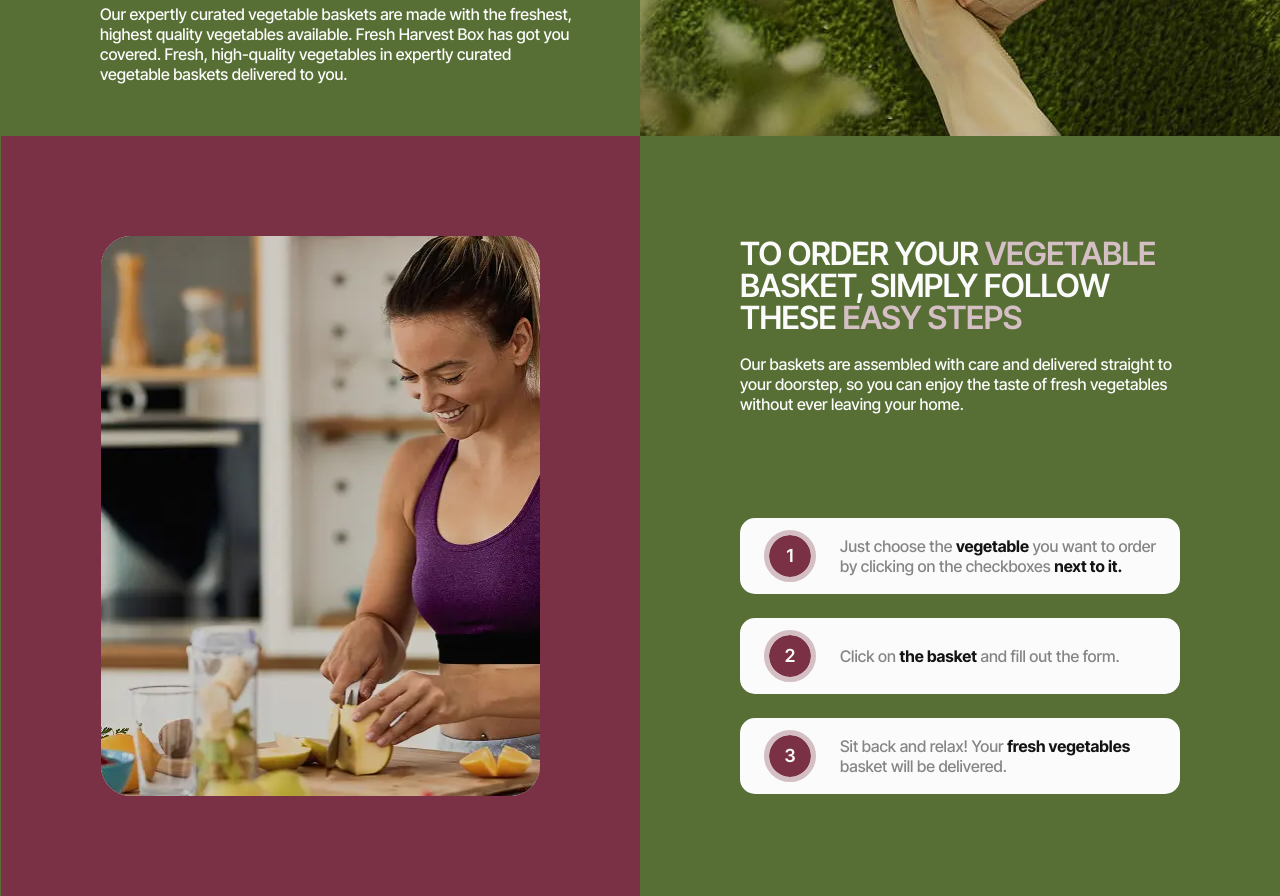
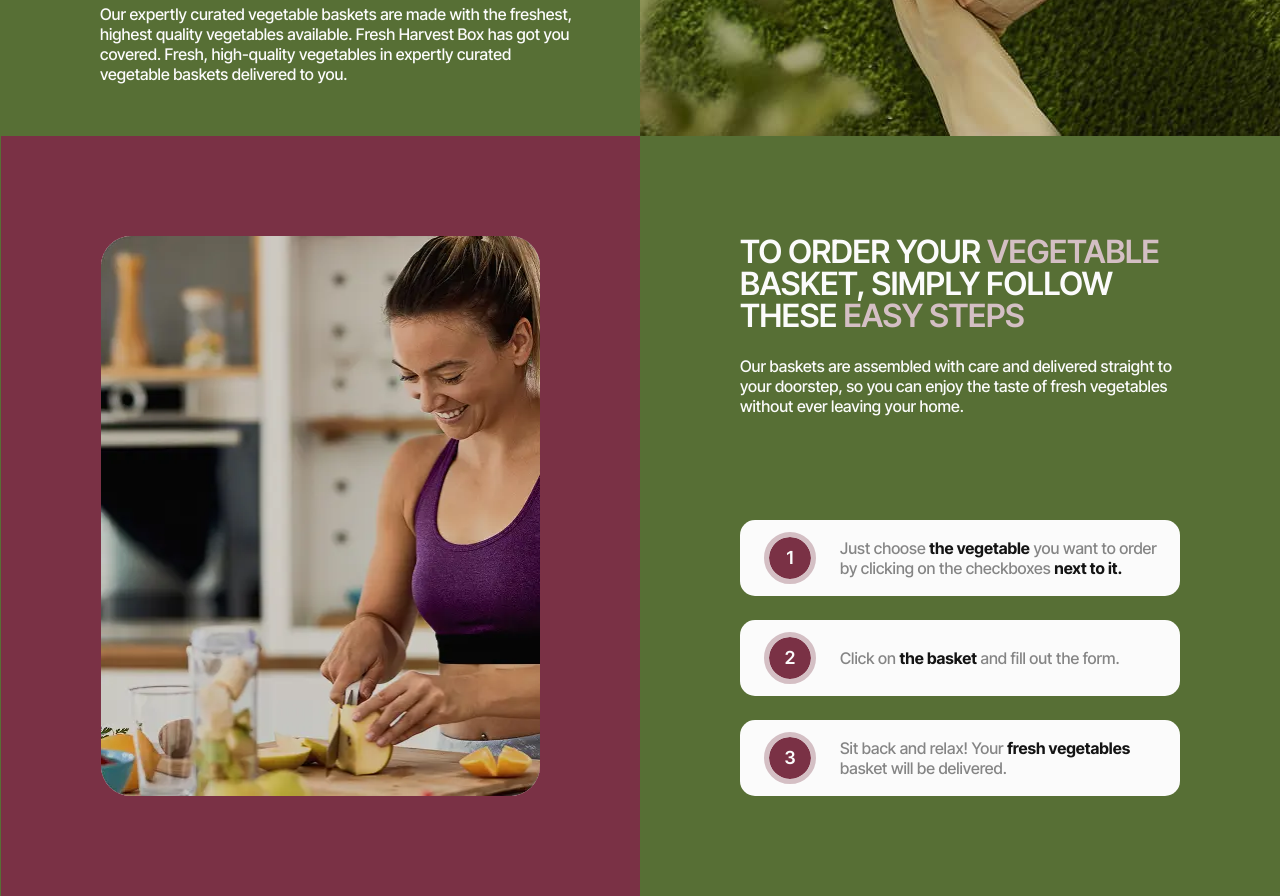
Before and after one commit to Vadimeks/devdreamers-project-01, a website built with Vite: page src/index.html in a window 1280 px wide. Shown: the part 660-1556 px from the top of the page. Built offline with nearby package versions, Linux system fonts and the light colour scheme.

Commit message:
how-it-works fix  errors

```diff
--- a/src/css/how-it-works.css
+++ b/src/css/how-it-works.css
@@ -1,9 +1,9 @@
 .order-section {
+  width: 100%;
+  padding: 0;
   margin: 0 auto;
-  max-width: 767px;
 }
 .image-container {
-  margin-left: calc(50% - 50vw);
   background-color: #7a3145;
   width: 100%;
   overflow: hidden;
@@ -55,7 +55,7 @@
   align-items: center;
   flex-direction: column;
   max-width: 335px;
-  /* min-height: 84px; */
+  min-height: 84px;
   gap: 20px;
 }
 
@@ -69,7 +69,7 @@
   min-height: 84px;
   font-weight: 500;
   font-size: 14px;
-  line-height: 1.42857;
+  line-height: 1.42;
   color: #858585;
 }
 .middle {
@@ -123,6 +123,7 @@
     max-width: 440px;
     min-height: 96px;
     font-size: 32px;
+    margin-bottom: 24px;
   }
   .content-description {
     max-width: 440px;
@@ -133,38 +134,38 @@
 
   .steps-list {
     max-width: 440px;
-
     gap: 24px;
     align-items: stretch;
   }
 
   .steps-item {
-    padding-right: 24px;
-     font-size: 16px;
-   min-height: 76px;  }
+    min-height: 76px;
+    padding-right: 23px;
+  }
 
   .steps-item-text {
+    font-weight: 500;
     font-size: 16px;
     line-height: 1.25;
-   max-width: 399px;
     min-height: 40px;
   }
-  .steps-item.middle .steps-item-text  {
+  .steps-item.middle .steps-item-text {
     padding-top: 12px;
     padding-bottom: 12px;
-      }
   }
+}
 
 @media screen and (min-width: 1280px) {
- .content-description {
+  .content-description {
     margin-bottom: 104px;
     font-size: 16px;
-  line-height: 1.25;
+    line-height: 1.25;
   }
   .content-title {
     min-height: 76px;
     font-size: 32px;
-    letter-spacing: -0.015em;
+    letter-spacing: -0.01em;
+    margin-bottom: 24px;
   }
   .order {
     display: flex;
@@ -180,14 +181,9 @@
     padding: 100px;
   }
   .steps-item {
-    min-height: 76px;
-    padding: 12px 17px 12px 24px;
+    padding-top: 12px;
+    padding-bottom: 12px;
+    padding-right: 22px;
+    padding-left: 24px;
   }
-  .steps-item-text {
-    font-weight: 500;
-    font-size: 16px;
-    line-height: 1.25;
-letter-spacing: 0;
-  }
-
 }
--- a/src/partials/how-it-works.html
+++ b/src/partials/how-it-works.html
@@ -1,4 +1,4 @@
-<section class="order-section" id="how-it-works">
+<section class="order-section container" id="how-it-works">
   <div class="order">
     <div class="image-container">
       <picture>
@@ -31,10 +31,10 @@
       </picture>
     </div>
     <div class="content">
-      <h1 class="visually-hidden">How to Order Your Vegetable Basket</h1>
+      <h2 class="visually-hidden">How to Order Your Vegetable Basket</h2>
       <h2 class="content-title">
-        TO ORDER YOUR <span class="highlight">VEGETABLE</span> BASKET,
-        SIMPLY FOLLOW THESE <span class="highlight">EASY STEPS</span>
+        TO ORDER YOUR <span class="highlight">VEGETABLE</span> BASKET, SIMPLY
+        FOLLOW THESE <span class="highlight">EASY STEPS</span>
       </h2>
       <p class="content-description">
         Our baskets are assembled with care and delivered straight to your
@@ -42,32 +42,30 @@
         leaving your home.
       </p>
 
-      <div class="steps">
       <ol class="steps-list">
         <li class="steps-item">
           <p class="steps-item-text">
-              Just choose the
-              <strong class="steps-item-highlight">vegetable</strong> you want
-              to order by clicking on the checkboxes
-              <strong class="steps-item-highlight">next to it.</strong>
+            Just choose
+            <span class="steps-item-highlight">the vegetable</span> you want to
+            order by clicking on the checkboxes
+            <span class="steps-item-highlight">next to it.</span>
           </p>
         </li>
         <li class="steps-item middle">
           <p class="steps-item-text">
             Click on
-              <strong class="steps-item-highlight">the basket</strong> and fill
-              out the form.
+            <span class="steps-item-highlight">the basket</span> and fill out
+            the form.
           </p>
         </li>
         <li class="steps-item">
           <p class="steps-item-text">
             Sit back and relax! Your
-              <strong class="steps-item-highlight">fresh vegetables</strong>
+            <span class="steps-item-highlight">fresh vegetables</span>
             basket will be delivered.
           </p>
         </li>
       </ol>
     </div>
   </div>
-  </div>
 </section>
```
Lines whose indentation alone changed are shown as unchanged.
